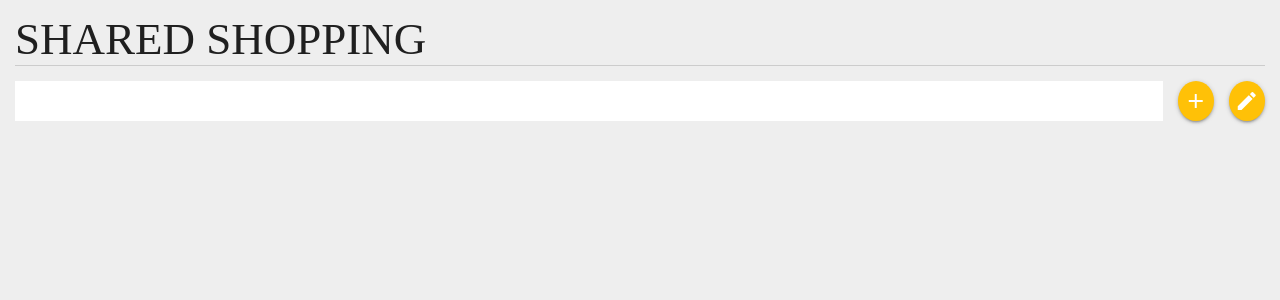
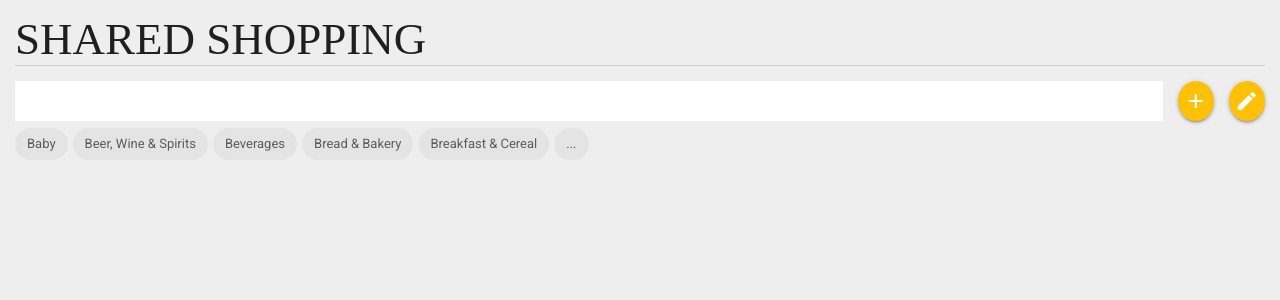
Before and after one commit to jack-carling/shared-shopping, a React (Vite) app: page / in a window 1280 px wide. Shown: the top 300 px of the page. Built offline with nearby package versions, Linux system fonts and the light colour scheme; a web font is replaced by a local one.

Commit message:
Categories
Added categories, which will only show 5 initially and display more on '...' click.

```diff
--- /dev/null
+++ b/src/components/Category.scss
@@ -0,0 +1,6 @@
+.Category-section {
+  margin-top: 0.5rem;
+  .chip {
+    cursor: pointer;
+  }
+}
--- /dev/null
+++ b/src/components/Category.tsx
@@ -0,0 +1,68 @@
+import React, { useState } from 'react';
+
+import './Category.scss';
+
+const allCategories = [
+  { id: 0, name: 'Baby', count: 0 },
+  { id: 1, name: 'Beer, Wine & Spirits', count: 0 },
+  { id: 2, name: 'Beverages', count: 0 },
+  { id: 3, name: 'Bread & Bakery', count: 0 },
+  { id: 4, name: 'Breakfast & Cereal', count: 0 },
+  { id: 5, name: 'Canned Goods & Soups', count: 0 },
+  { id: 6, name: 'Condiments/Spices & Bake', count: 0 },
+  { id: 7, name: 'Cookies, Snacks & Candy', count: 0 },
+  { id: 8, name: 'Dairy, Eggs & Cheese', count: 0 },
+  { id: 9, name: 'Deli & Signature Cafe', count: 0 },
+  { id: 10, name: 'Flowers', count: 0 },
+  { id: 11, name: 'Frozen Foods', count: 0 },
+  { id: 12, name: 'Fruits & Vegetables', count: 0 },
+  { id: 13, name: 'Grains, Pasta & Sides', count: 0 },
+  { id: 14, name: 'International Cuisine', count: 0 },
+  { id: 15, name: 'Meat & Seafood', count: 0 },
+  { id: 16, name: 'Miscellaneous', count: 0 },
+  { id: 17, name: 'Paper Products', count: 0 },
+  { id: 18, name: 'Cleaning Supplies', count: 0 },
+  { id: 19, name: 'Health & Beauty', count: 0 },
+  { id: 20, name: 'Personal Care & Pharmacy', count: 0 },
+  { id: 21, name: 'Pet Care', count: 0 },
+  { id: 22, name: 'Pharmacy', count: 0 },
+  { id: 23, name: 'Tobacco', count: 0 },
+];
+
+function Category() {
+  const [categories, setCategories] = useState(() => [
+    ...allCategories.slice(0, 5),
+    { id: 999, name: '...', count: 0 },
+  ]);
+
+  function handleCategory(name: string) {
+    if (!name.includes('...')) return;
+    const newCategories = allCategories.slice(categories.length - 1, categories.length + 4);
+
+    if (!newCategories.length) return;
+    setCategories((category) => {
+      let categories = [...category];
+      categories.pop();
+
+      categories = [...categories, ...newCategories];
+
+      const id = allCategories[allCategories.length - 1].id;
+      if (!categories.find((x) => x.id === id)) {
+        categories.push({ id: 999, name: '...', count: 0 });
+      }
+      return categories;
+    });
+  }
+
+  return (
+    <section className="Category-section">
+      {categories.map((category) => (
+        <div className="chip" key={category.id} onClick={() => handleCategory(category.name)}>
+          {category.name}
+        </div>
+      ))}
+    </section>
+  );
+}
+
+export default Category;
--- a/src/components/Main.tsx
+++ b/src/components/Main.tsx
@@ -2,6 +2,7 @@ import React, { useState, useRef } from 'react';
 import './Main.scss';
 
 import Item from './Item';
+import Category from './Category';
 
 function Main() {
   const defaultItems: string[] = [];
@@ -79,6 +80,7 @@ function Main() {
           <i className="material-icons">edit</i>
         </button>
       </section>
+      <Category />
       <ul>
         {items.map((item, index) => (
           <Item
```
